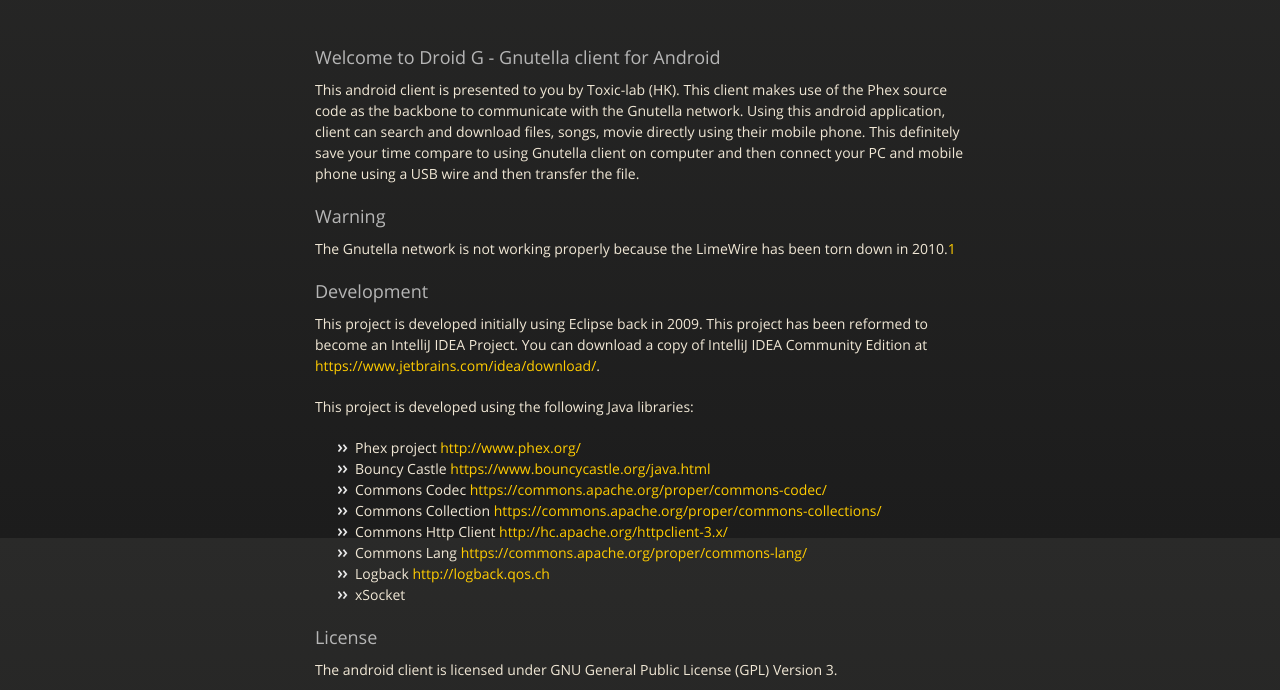
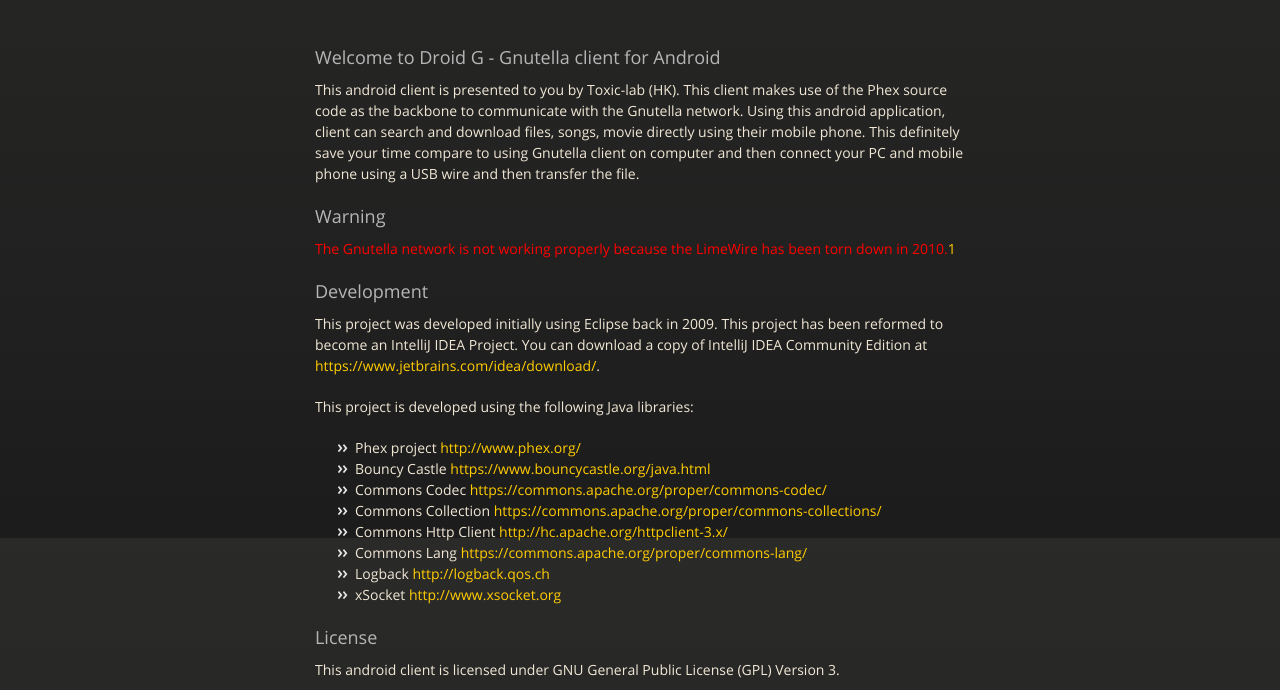
Before and after one commit to Toxic-Lab/DroidG, a plain HTML site: page index.html in a window 1280 px wide. Shown: the part 262-952 px from the top of the page. Drawn offline with nearby package versions, Linux system fonts and the light colour scheme.

Commit message:
fix page

```diff
--- a/index.html
+++ b/index.html
@@ -46,14 +46,14 @@
 This definitely save your time compare to using Gnutella client on computer and then connect your PC and mobile phone using a USB wire and then transfer the file.</p>
 
 <h3>
-<a id="warning" class="anchor" href="#warning" aria-hidden="true"><span class="octicon octicon-link"></span></a>Warning</h3>
+<a style='color:red;' id="warning" class="anchor" href="#warning" aria-hidden="true"><span class="octicon octicon-link"></span></a>Warning</h3>
 
-<p>The Gnutella network is not working properly because the LimeWire has been torn down in 2010.<a href="https://zh.wikipedia.org/wiki/LimeWire">1</a></p>
+<p style='color:red;'>The Gnutella network is not working properly because the LimeWire has been torn down in 2010.<a href="#myfootnote1">1</a></p>
 
 <h3>
 <a id="development" class="anchor" href="#development" aria-hidden="true"><span class="octicon octicon-link"></span></a>Development</h3>
 
-<p>This project is developed initially using Eclipse back in 2009. This project has been reformed to become an IntelliJ IDEA Project. You can download a copy of IntelliJ IDEA Community Edition at <a href="https://www.jetbrains.com/idea/download/">https://www.jetbrains.com/idea/download/</a>.</p>
+<p>This project was developed initially using Eclipse back in 2009. This project has been reformed to become an IntelliJ IDEA Project. You can download a copy of IntelliJ IDEA Community Edition at <a href="https://www.jetbrains.com/idea/download/">https://www.jetbrains.com/idea/download/</a>.</p>
 
 <p>This project is developed using the following Java libraries:</p>
 
@@ -72,13 +72,13 @@
 </li>
 <li>Logback <a href="http://logback.qos.ch">http://logback.qos.ch</a>
 </li>
-<li>xSocket </li>
+<li>xSocket <a href="http://www.xsocket.org">http://www.xsocket.org</a> </li>
 </ul>
 
 <h3>
 <a id="license" class="anchor" href="#license" aria-hidden="true"><span class="octicon octicon-link"></span></a>License</h3>
 
-<p>The android client is licensed under GNU General Public License (GPL) Version 3.</p>
+<p>This android client is licensed under GNU General Public License (GPL) Version 3.</p>
 
 <h3>
 <a id="authors-and-contributors" class="anchor" href="#authors-and-contributors" aria-hidden="true"><span class="octicon octicon-link"></span></a>Authors and Contributors</h3>
@@ -88,7 +88,9 @@
 <h3>
 <a id="support-or-contact" class="anchor" href="#support-or-contact" aria-hidden="true"><span class="octicon octicon-link"></span></a>Support or Contact</h3>
 
-<p>Having trouble with this software, you can either fire a bug report through Android and write sufficient information to help us debugging or drop us an email through <a href="mailto:kongutoxiclab@gmail.com">kongutoxiclab@gmail.com</a></p>
+<p>Having trouble with this software, you can either fire a bug report through Android and write sufficient information to help us debugging or drop us an email through <a href="mailto:kongutoxiclab@gmail.com">kongutoxiclab@gmail.com</a></p
+
+          <p id="myfootnote1">1. <a href="https://zh.wikipedia.org/wiki/LimeWire"> LimeWire Wikipedia</a> </p>
       </section>
 
     </div>
```
